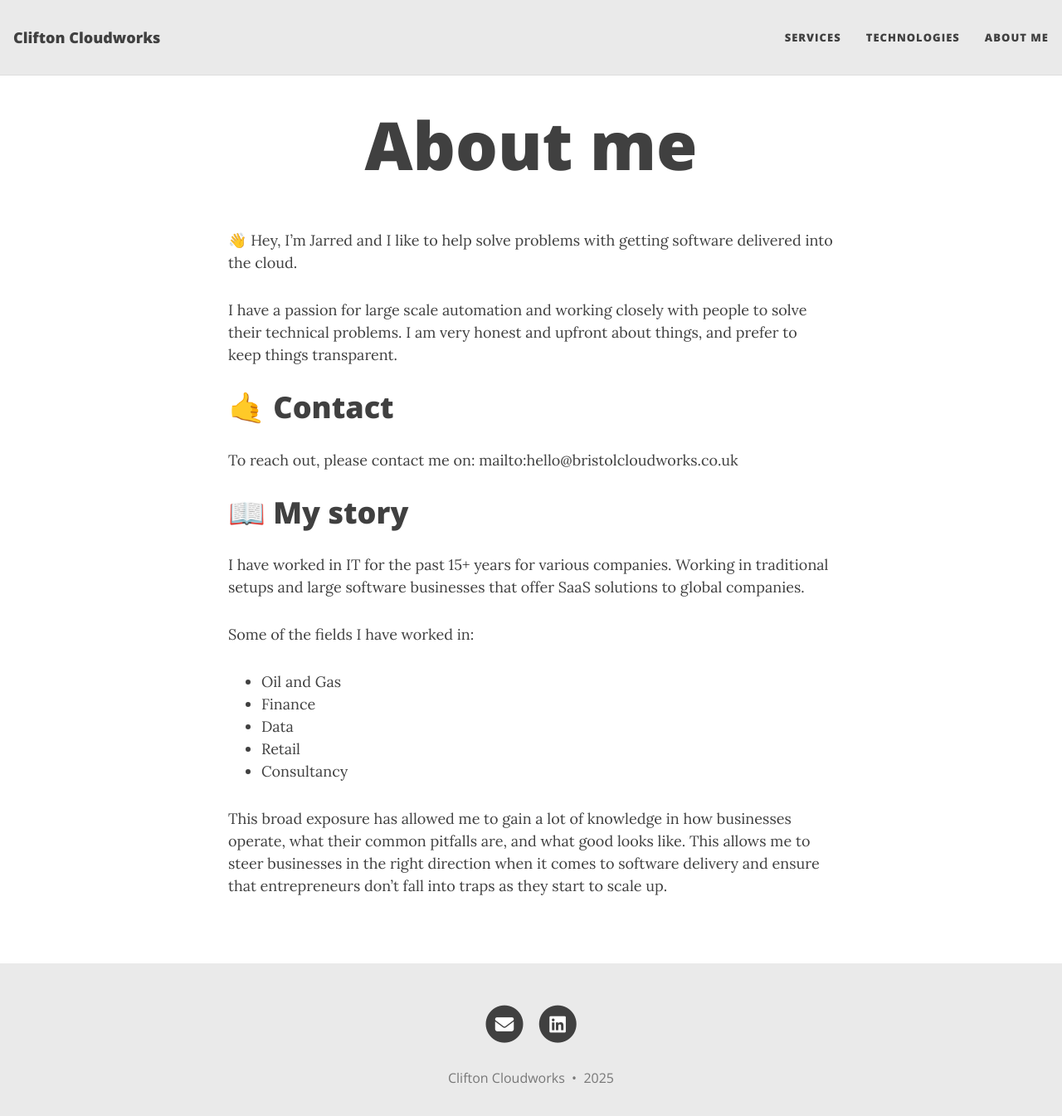
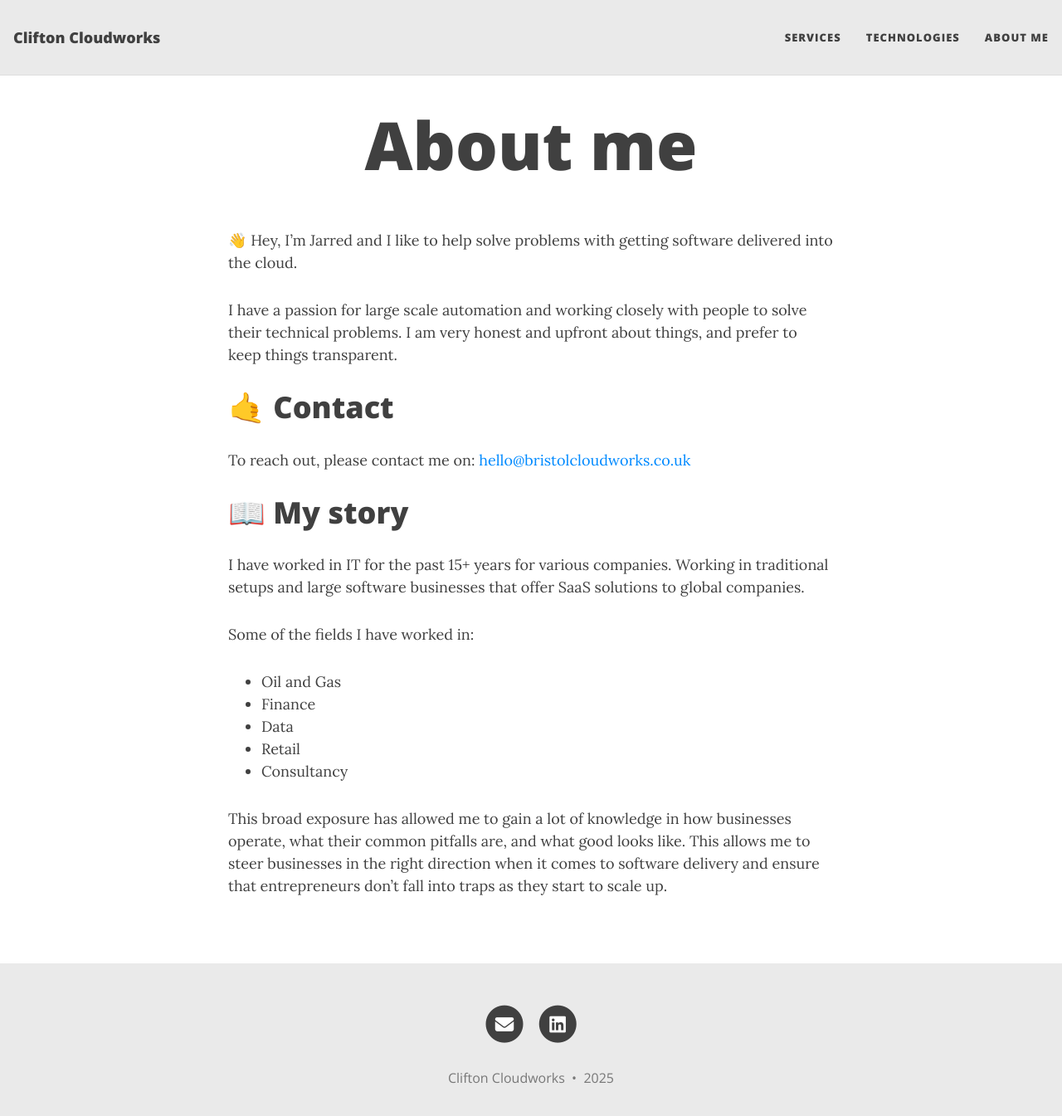
Before and after one commit to ChilledEther/business-site, a Jekyll site: the page built from pages/aboutme.md, in a window 1280 px wide and 1361 px high. Shown: the top 1345 px of the window at 83% size. Built offline with Jekyll 4.4.1, drawn with Linux system fonts in a browser that asks for light colours.

Commit message:
fix: add link to email address

```diff
--- a/pages/aboutme.md
+++ b/pages/aboutme.md
@@ -11,7 +11,7 @@ I am very honest and upfront about things, and prefer to keep things transparent
 
 # 🤙 Contact
 
-To reach out, please contact me on: mailto:hello@bristolcloudworks.co.uk
+To reach out, please contact me on: [hello@bristolcloudworks.co.uk](mailto:hello@bristolcloudworks.co.uk)
 
 # 📖 My story
 
```
